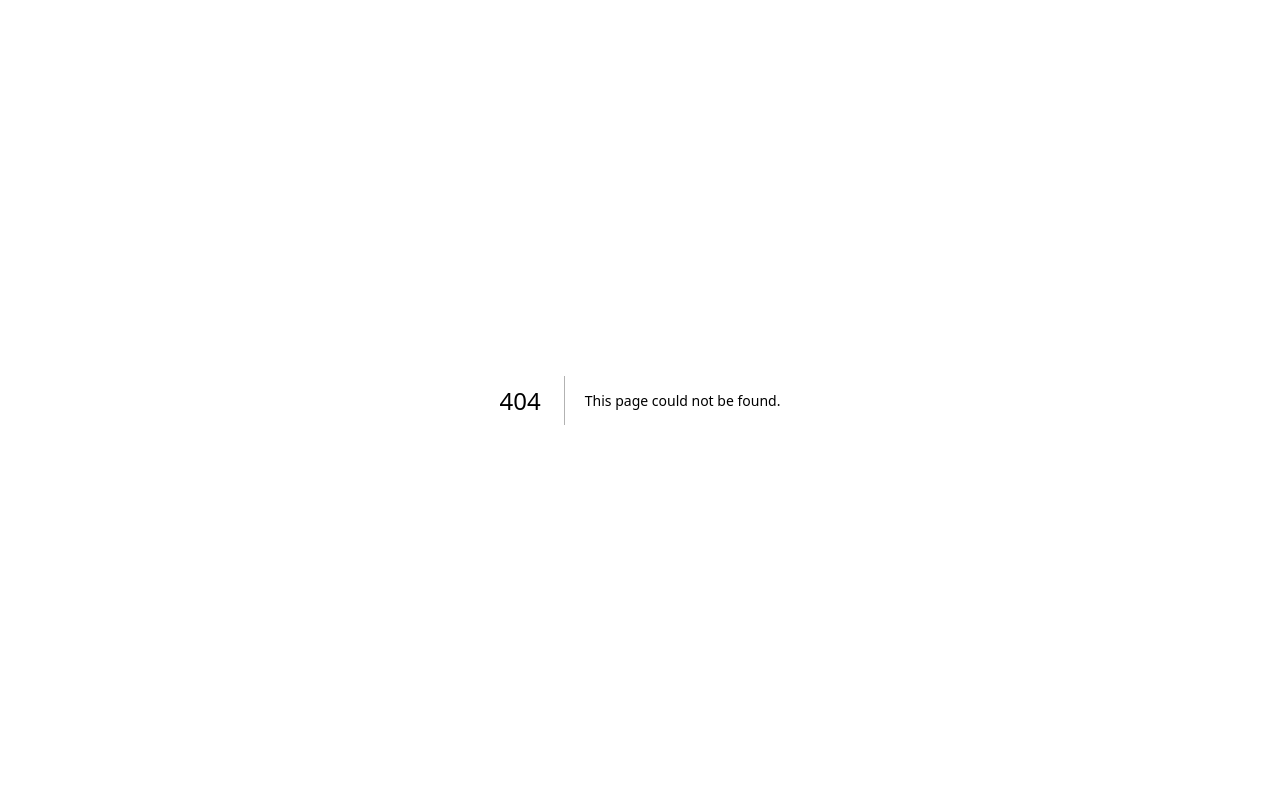
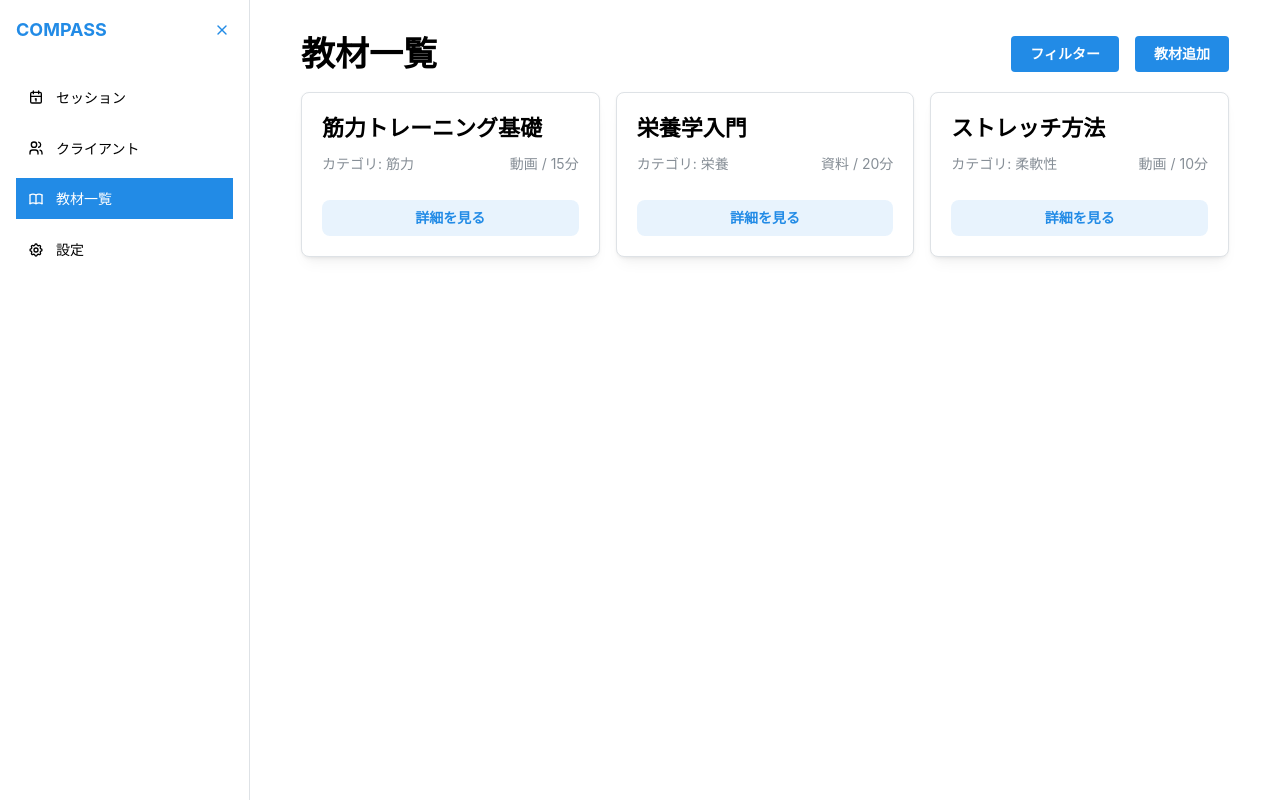
Before and after one commit to career-direction/compass-crm, a Next.js app: page /trainingMaterial in a window 1280 px wide. Before the commit this address had no page. Built offline with nearby package versions, Linux system fonts and the light colour scheme.

Commit message:
add: src/app/(dashboard)/trainingMaterial/

```diff
--- /dev/null
+++ b/src/app/(dashboard)/trainingMaterial/page.tsx
@@ -0,0 +1,10 @@
+import { Container } from "@mantine/core";
+import { TrainingMaterialList } from "@/features/trainingMaterial/views/TrainingMaterialList.ui";
+
+export default function TrainingMaterialPage() {
+	return (
+		<Container>
+			<TrainingMaterialList />
+		</Container>
+	);
+}
--- a/src/components/layout/Sidebar.ui.tsx
+++ b/src/components/layout/Sidebar.ui.tsx
@@ -3,6 +3,7 @@
 import { ActionIcon, Box, Group, NavLink, Stack, Text } from "@mantine/core";
 import {
 	IconCalendar,
+	IconBook,
 	IconSettings,
 	IconUsers,
 	IconX,
@@ -19,6 +20,11 @@ const navItems = [
 		label: "クライアント",
 		icon: IconUsers,
 		href: "/clients",
+	},
+	{
+		label: "教材一覧",
+		icon: IconBook,
+		href: "/trainingMaterial",
 	},
 	{
 		label: "設定",
--- /dev/null
+++ b/src/features/trainingMaterial/views/TrainingMaterialList.ui.tsx
@@ -0,0 +1,73 @@
+"use client";
+
+import {
+	Box,
+	Button,
+	Card,
+	Group,
+	SimpleGrid,
+	Stack,
+	Text,
+	Title,
+} from "@mantine/core";
+
+export const TrainingMaterialList = () => {
+	const trainingMaterials = [
+		{
+			id: 1,
+			title: "筋力トレーニング基礎",
+			category: "筋力",
+			type: "動画",
+			duration: "15分",
+		},
+		{
+			id: 2,
+			title: "栄養学入門",
+			category: "栄養",
+			type: "資料",
+			duration: "20分",
+		},
+		{
+			id: 3,
+			title: "ストレッチ方法",
+			category: "柔軟性",
+			type: "動画",
+			duration: "10分",
+		},
+	];
+
+	return (
+		<>
+			<Group justify="space-between" align="center" my="md">
+				<Box>
+					<Title>教材一覧</Title>
+				</Box>
+				<Group>
+					<Button>フィルター</Button>
+					<Button>教材追加</Button>
+				</Group>
+			</Group>
+
+			<SimpleGrid cols={{ base: 1, sm: 2, md: 3 }} spacing="md">
+				{trainingMaterials.map((material) => (
+					<Card key={material.id} shadow="sm" padding="lg" radius="md" withBorder>
+						<Stack gap="xs">
+							<Title order={3}>{material.title}</Title>
+							<Group justify="space-between">
+								<Text size="sm" c="dimmed">
+									カテゴリ: {material.category}
+								</Text>
+								<Text size="sm" c="dimmed">
+									{material.type} / {material.duration}
+								</Text>
+							</Group>
+							<Button variant="light" fullWidth mt="md" radius="md">
+								詳細を見る
+							</Button>
+						</Stack>
+					</Card>
+				))}
+			</SimpleGrid>
+		</>
+	);
+};
```
